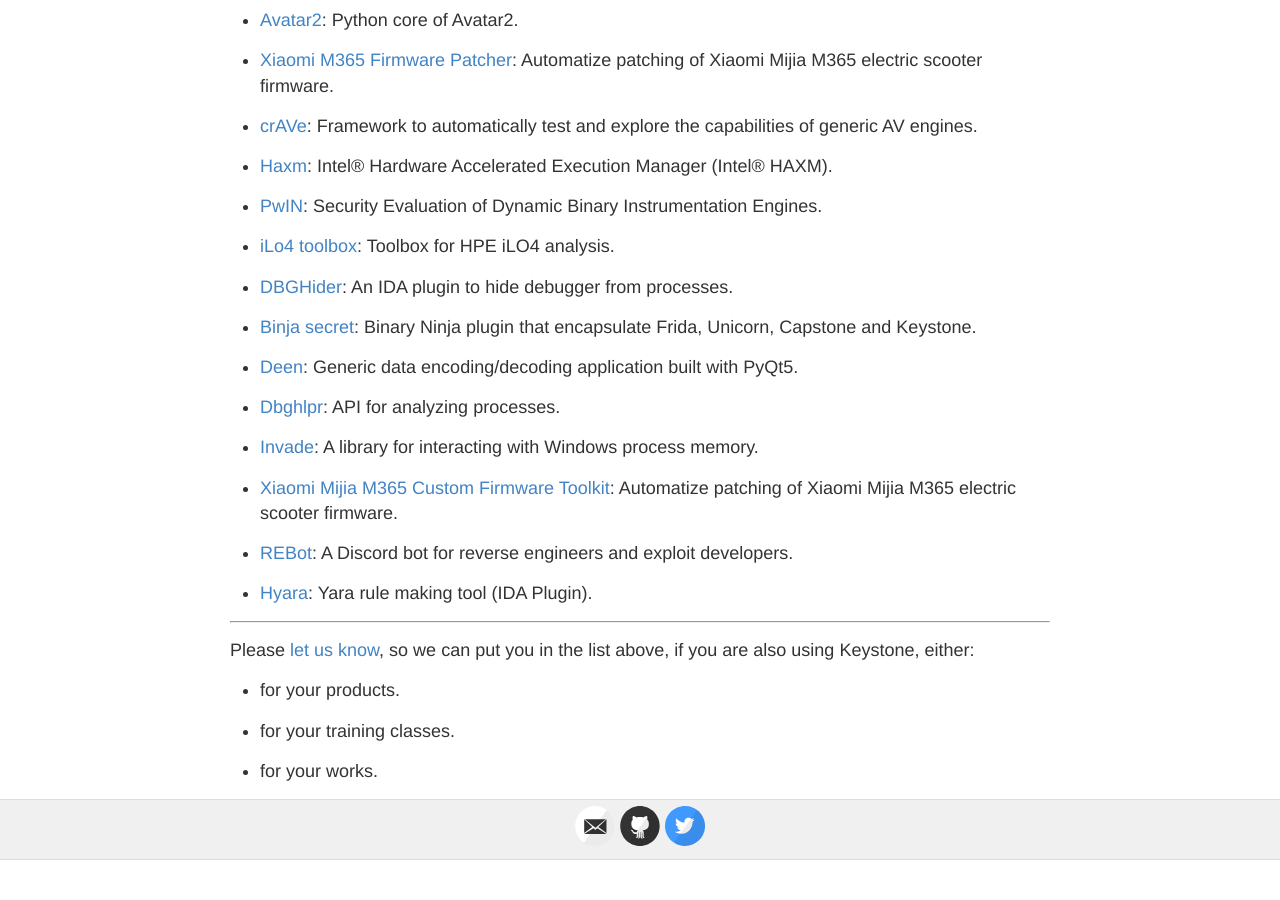
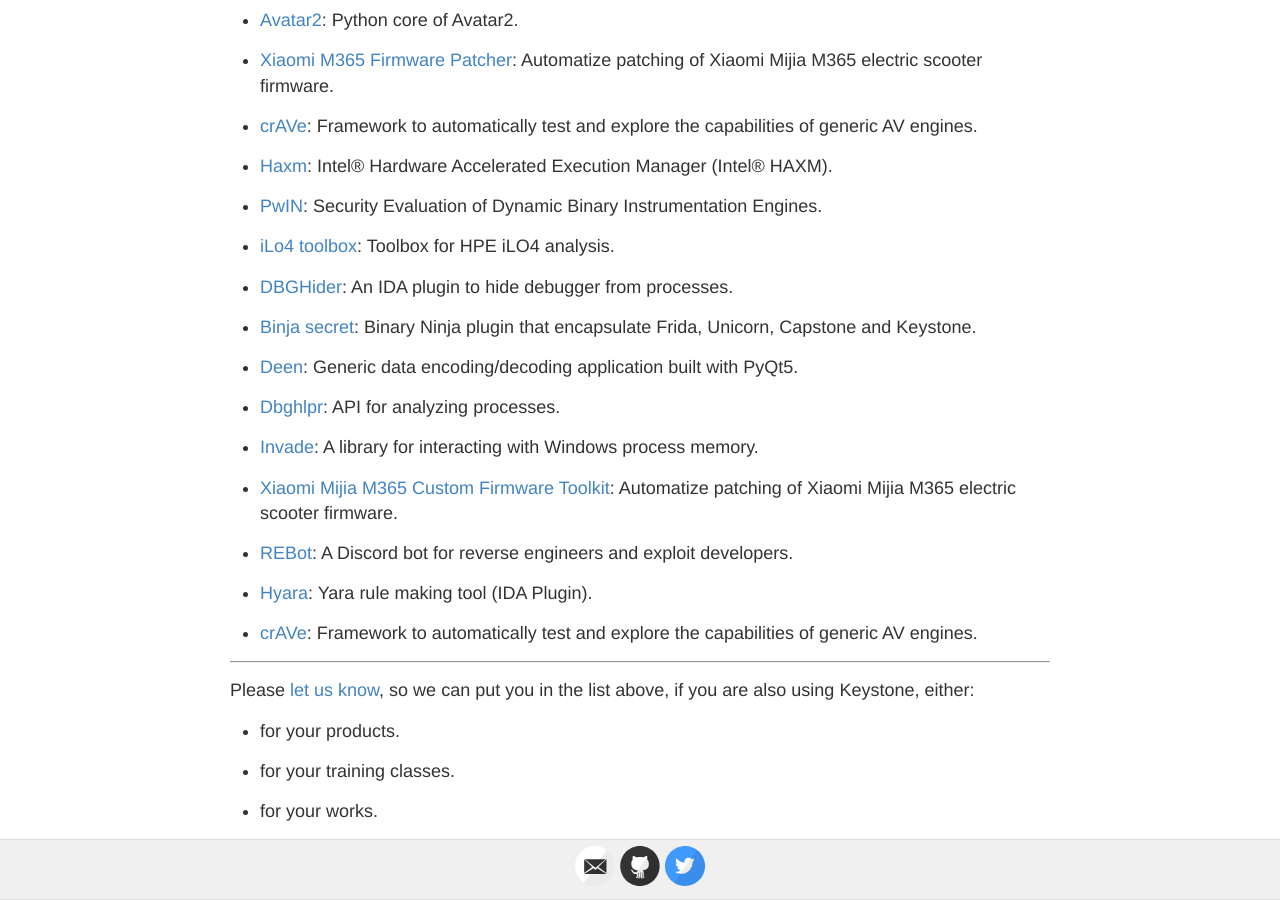
Before and after one commit to keystone-engine/keystone-engine.github.io, a Jekyll site: the page built from showcase.md, in a window 1280 px wide and 900 px high, scrolled down 3058 px. Built offline with Jekyll 4.4.1, drawn with Linux system fonts in a browser that asks for light colours; before the commit the page ends 3918 px from its top, so only the background shows below that; some of the changed lines change nothing that is shown.

Commit message:
showcase

```diff
--- a/showcase.md
+++ b/showcase.md
@@ -6,7 +6,7 @@
 
 ## Showcase
 
-In our knowledge, Keystone has been used by **80** following products (listed in no particular order).
+In our knowledge, Keystone has been used by **81** following products (listed in no particular order).
 
 - [Keypatch](http://keystone-engine.org/keypatch): IDA Pro plugin for code assembling & binary patching.
 
@@ -168,6 +168,8 @@
 
 - [Hyara](https://github.com/hy00un/Hyara): Yara rule making tool (IDA Plugin).
 
+- [crAVe](https://github.com/necst/crave): Framework to automatically test and explore the capabilities of generic AV engines.
+
 
 ---
 
```
